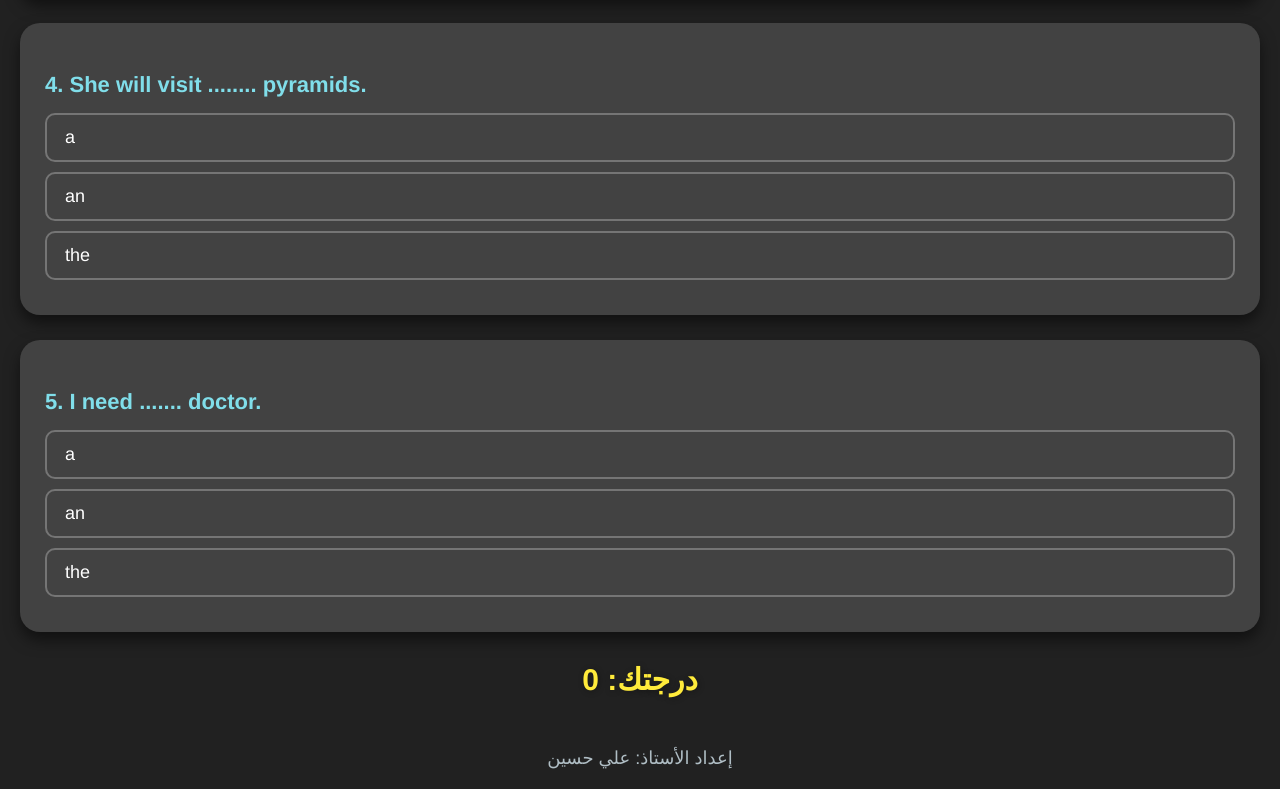
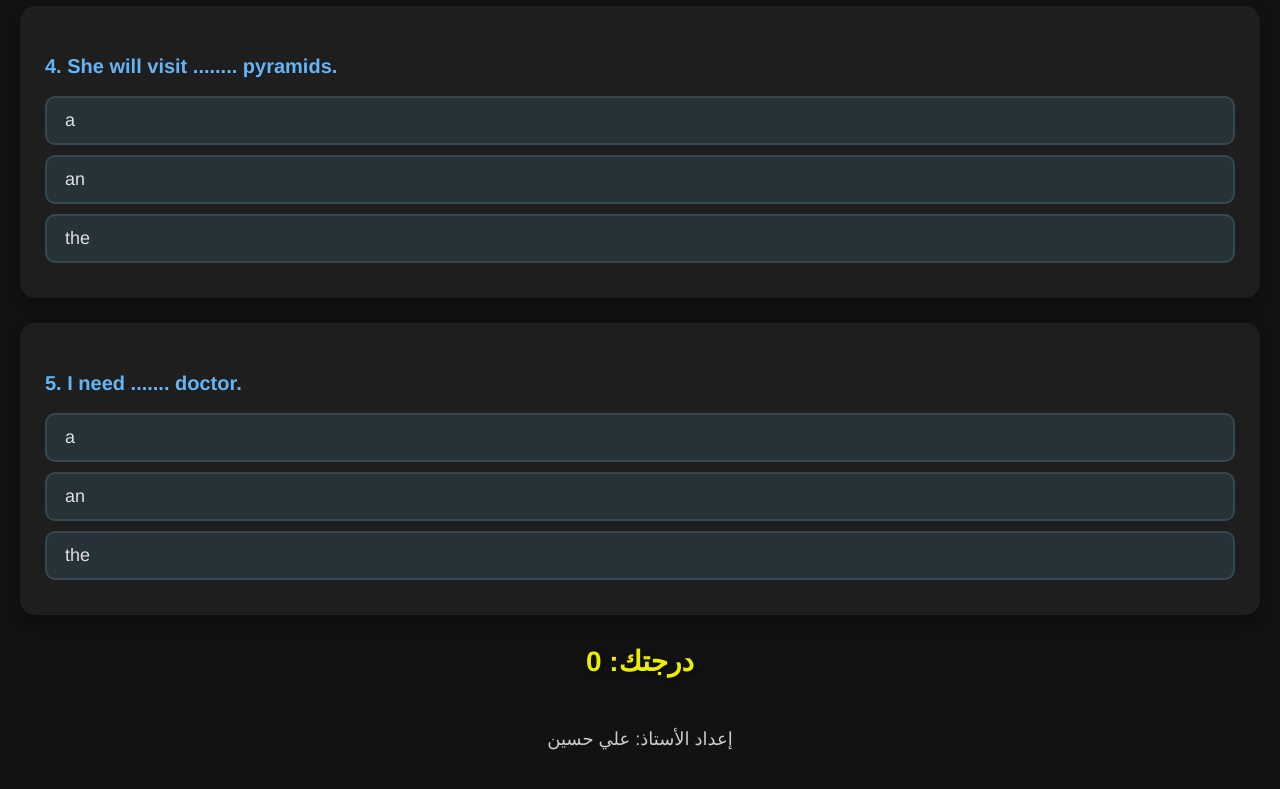
Before and after one commit to Ali78532/grammersunit6, a plain HTML site: page index.html in a window 1280 px wide. Shown: the part 1020-1809 px from the top of the page. Drawn offline with Linux system fonts and the light colour scheme.

Commit message:
index.html

```diff
--- a/index.html
+++ b/index.html
@@ -8,72 +8,72 @@
     body {
         font-family: 'Helvetica Neue', sans-serif;
         margin: 20px;
-            background-color: #212121;
-            color: #ffffff;
+        background-color: #121212; /* لون خلفية داكن */
+        color: #e0e0e0; /* لون نص رمادي فاتح */
     }
     h1 {
         text-align: center;
         margin-bottom: 20px;
-            color: #ffff00; /* لون أصفر */
-            font-size: 40px;
+        color: #90caf9; /* لون أزرق فاتح */
+        font-size: 30px;
         text-transform: uppercase;
-            text-shadow: 3px 3px 6px rgba(0, 0, 0, 0.3);
+        text-shadow: 3px 3px 6px rgba(0, 0, 0, 0.4);
     }
     .question-container {
         margin-bottom: 25px;
         padding: 25px;
-            border-radius: 20px;
-            background-color: #424242;
-            box-shadow: 0 8px 15px rgba(0, 0, 0, 0.5);
+        border-radius: 15px;
+        background-color: #1e1e1e; /* خلفية رمادية داكنة */
+        box-shadow: 0 8px 15px rgba(0, 0, 0, 0.3);
     }
     .question {
-            color: #80deea;
-            font-size: 22px;
+        color: #64b5f6; /* لون أزرق متوسط */
+        font-size: 20px;
         font-weight: bold;
-            margin-bottom: 12px;
-            line-height: 1.4;
+        margin-bottom: 15px;
+        line-height: 1.5;
     }
     .option {
         cursor: pointer;
         padding: 12px 18px;
-            border: 2px solid #757575;
+        border: 2px solid #37474f; /* لون حدود رمادي غامق */
         border-radius: 10px;
         margin: 10px 0;
-            background-color: transparent;
-            color: #fff;
+        background-color: #263238; /* خلفية داكنة */
+        color: #e0e0e0; /* لون نص فاتح */
         font-size: 18px;
         text-align: left;
         display: block;
-            transition: background-color 0.3s, transform 0.3s;
+        transition: background-color 0.3s, transform 0.3s, box-shadow 0.3s;
     }
     .option:hover {
-            background-color: #333;
-            transform: scale(1.05);
+        background-color: #546e7a; /* لون رمادي عند التمرير */
+        box-shadow: 0 4px 8px rgba(0, 0, 0, 0.5);
     }
     .option.correct {
-            background-color: #4caf50;
+        background-color: #388e3c; /* لون أخضر */
         color: white;
     }
     .option.wrong {
-            background-color: #f44336;
+        background-color: #d32f2f; /* لون أحمر */
         color: white;
     }
     .option.selected {
-            transform: scale(1.1);
+        transform: scale(1.05);
     }
     .result {
-            font-size: 30px;
+        font-size: 28px;
         margin-top: 30px;
         font-weight: bold;
-            color: #ffeb3b;
+        color: #eeee00; /* لون اصفر */
         text-align: center;
-            text-shadow: 1px 1px 6px rgba(0, 0, 0, 0.3);
+        text-shadow: 2px 2px 6px rgba(0, 0, 0, 0.5);
     }
     .footer {
         text-align: center;
         margin-top: 50px;
         font-size: 18px;
-            color: #b0bec5;
+        color: #ccc ;
     }
 </style>
 </head>
```
Lines whose indentation alone changed are shown as unchanged.
